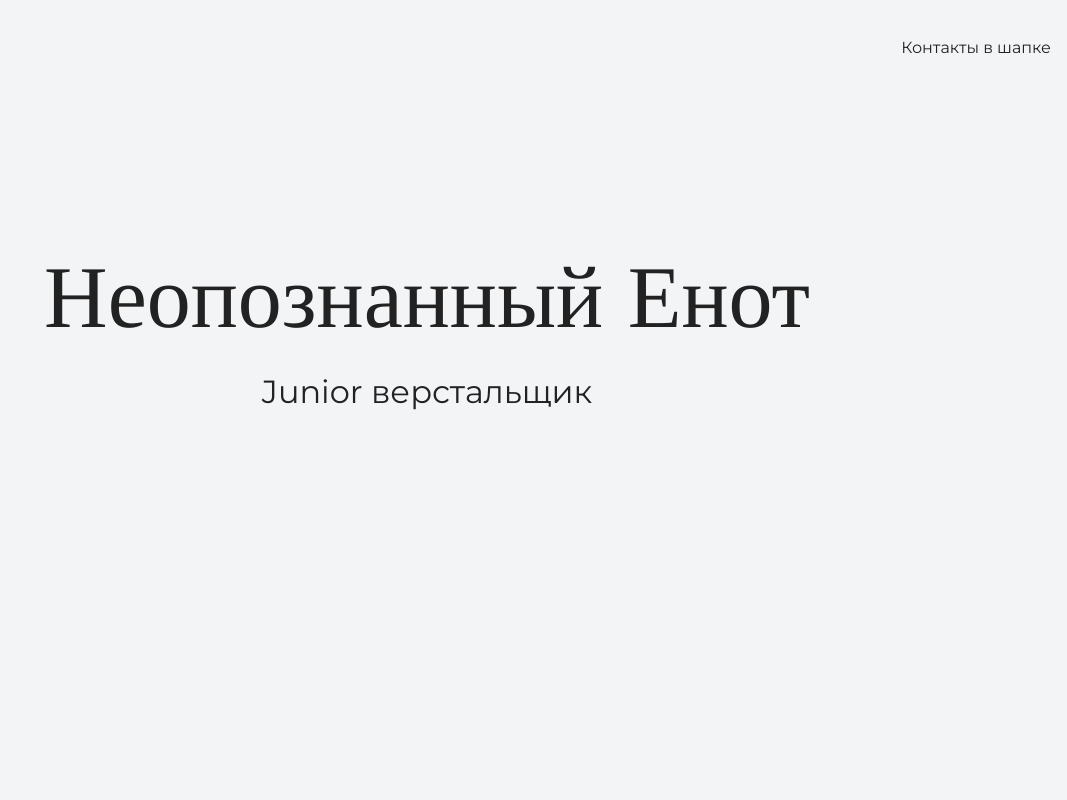
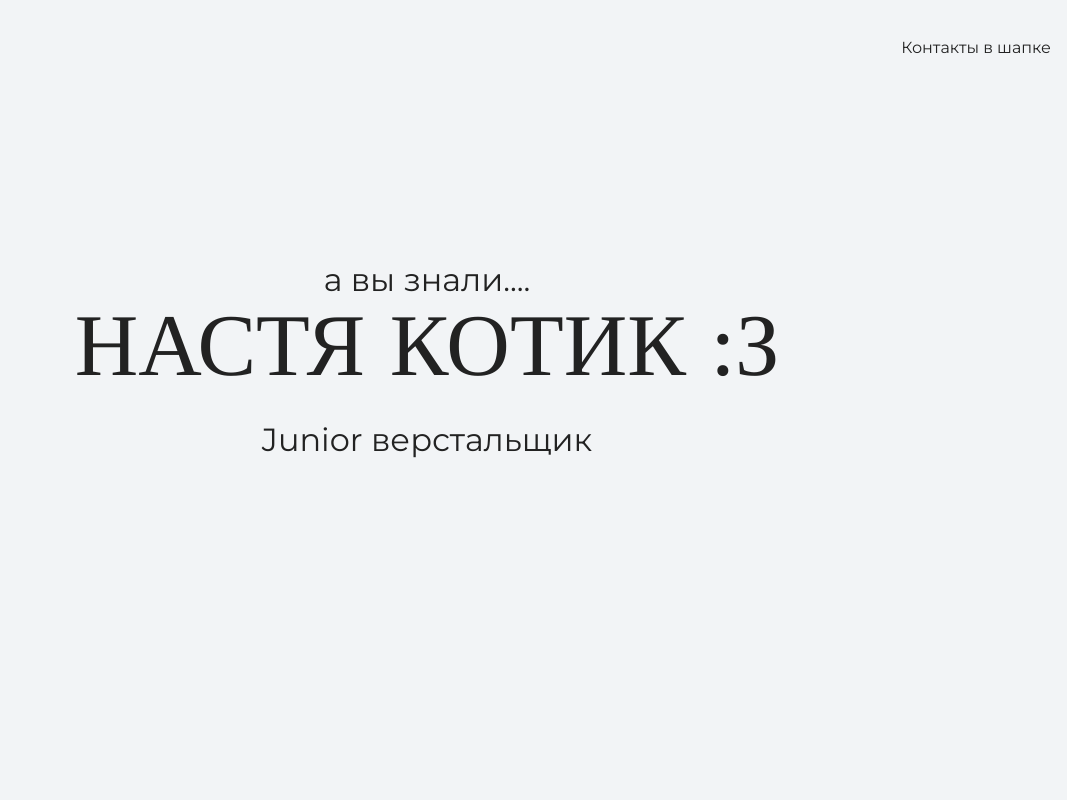
Before and after one commit to NagibatorUchiha1488/NastyaKotik, a plain HTML site: page index.html in a window 1280 px wide. Shown: the top 800 px of the page, without its empty margins (213-1280 px from the left). Drawn offline with nearby package versions, Linux system fonts and the light colour scheme.

Commit message:
Изменил текст на  старнице

```diff
--- a/index.html
+++ b/index.html
@@ -13,7 +13,9 @@
     </header>
 
     <section class="hero-image">
-      <div class="container"> <h1 class="heading">Неопознанный Енот</h1>
+      <div class="container">
+      <p>а вы знали....</p>
+      <h1 class="heading">НАСТЯ КОТИК :З</h1>
       <p>Junior верстальщик</p></div>
     </section>
 
```
